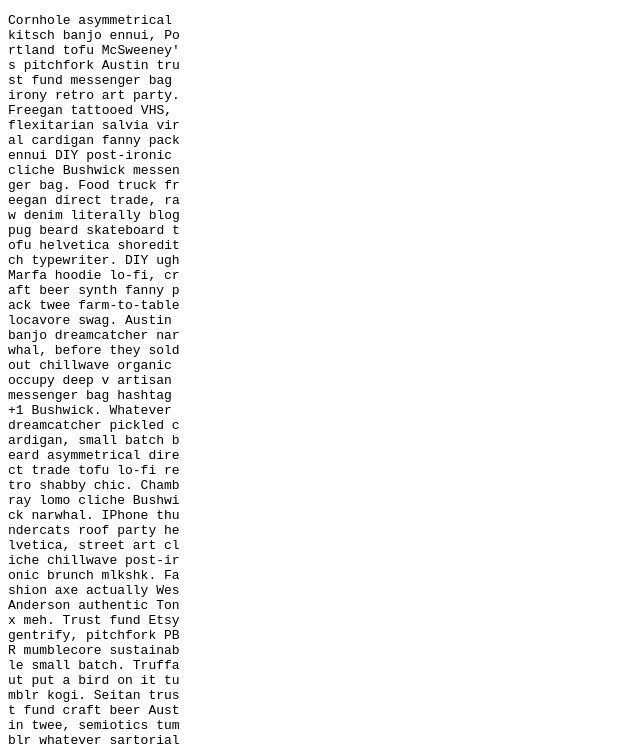
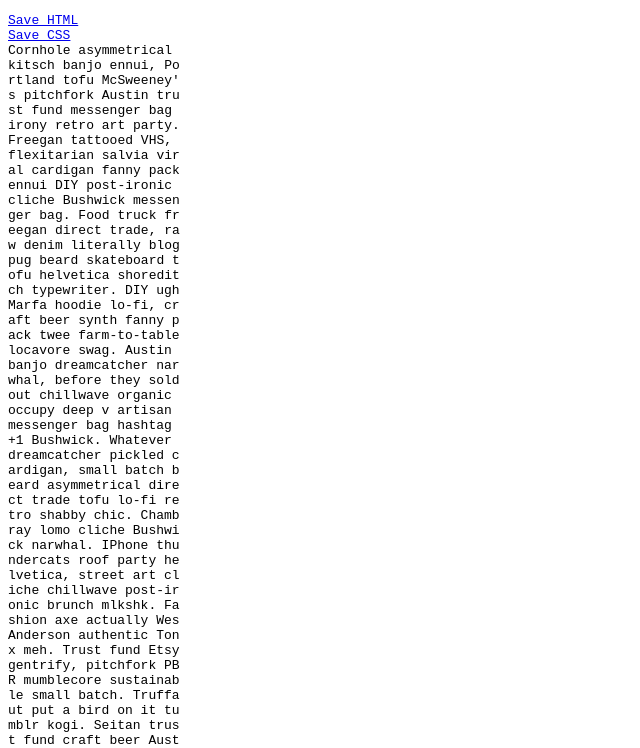
Before and after one commit to turbomaze/hlim, a plain HTML site: page index.html in a window 1280 px wide. Shown: the top 748 px of the page, without its empty margins (0-640 px from the left). Drawn offline with Linux system fonts and the light colour scheme.

Commit message:
Adds support for an html attribute that provides users with a link to save hlim html/css.

```diff
--- a/hlim.js
+++ b/hlim.js
@@ -34,27 +34,44 @@ function init() {
 	//    *figure out which index in the data corresponds to which hlim element                                                        //
 	loadDataForAllImages(function() {			//1
 		uniquifyColors(function() {				//2
-			generateCSSForColors(function() {	//3
-				turnHlimElementsIntoImages();	//4
+			generateCSSForColors(function(cssRules) {	//3
+				turnHlimElementsIntoImages(cssRules);	//4
 			});
 		});
 	});
 }
 
-function turnHlimElementsIntoImages() {
+function turnHlimElementsIntoImages(cssRules) {
 	var elements = document.querySelectorAll('[data-hlim-src]');
 	for (var ai = 0; ai < elements.length; ai++) {
 		var text = elements[ai];
 		var textImgSrc = text.getAttribute('data-hlim-src');
 		var charsPerLine = text.getAttribute('data-hlim-width') || defaultWidth;
-		text.style.fontFamily = "monospace";
+		var saveFilePrompt = text.getAttribute('data-hlim-save') == '';
+		text.style.fontFamily = 'monospace';
 
-		getPixelsFromImage(textImgSrc, charsPerLine, (function(text_, charsPerLine_) {
+		getPixelsFromImage(textImgSrc, charsPerLine, (function(text_, charsPerLine_, saveFilePrompt_, cssRules_) {
 			return function(data) {
-				text_.innerHTML = textToHighlightImage(data, text_.innerHTML, charsPerLine_);
+				var openTag = '<' + text_.tagName.toLowerCase();
+				for (var ai = 0; ai < text_.attributes.length; ai++) {
+					var attribute = text_.attributes[ai];
+					if (attribute.specified && attribute.name.indexOf('data-hlim-') != 0) {
+						openTag += ' ' + attribute.name + '="' + attribute.value + '"';
+					}
+				}
+				openTag += '>'
+				var colorSpans = textToHighlightImage(data, text_.innerHTML, charsPerLine_);
+				var closeTag = '</' + text_.tagName.toLowerCase() + '>';
 
+				if (saveFilePrompt_) {
+					text_.innerHTML = getSaveFileLink('Save HTML', openTag+colorSpans+closeTag) + '<br />' +
+									  getSaveFileLink('Save CSS', cssRules_) + '<br />' +
+									  colorSpans;
+				} else {
+					text_.innerHTML = colorSpans;
+				}
 			};
-		})(text, charsPerLine));
+		})(text, charsPerLine, saveFilePrompt, cssRules));
 	}
 }
 
@@ -64,6 +81,7 @@ function generateCSSForColors(callback) {
 		var color = uniqueColors[ai];
 		var rule = '.'+classPrefix+ai+'::selection {' +
 			'background: '+color+';' +
+			//'color: '+color+';' +
 		'}';
 		css.innerHTML = css.innerHTML + rule;
 
@@ -71,7 +89,7 @@ function generateCSSForColors(callback) {
 	}
 	document.head.appendChild(css);
 
-	callback();
+	callback(css.innerHTML);
 }
 
 function uniquifyColors(callback) {
@@ -151,6 +169,12 @@ function textToHighlightImage(pixels, str, width) {
 
 /********************
  * helper functions */
+function getSaveFileLink(linkText, fileContents) {
+	return '<a href="data:application/octet-stream;base64;charset=utf-8,' + window.btoa(fileContents) + '">' +
+				linkText +
+		   '</a>';
+}
+
 function getPixelsFromImage(location, width, callback) { //returns array of pixel colors in the image
 	var img = new Image(); //make a new image
 	img.onload = function() { //when it is finished loading
--- a/index.html
+++ b/index.html
@@ -6,7 +6,7 @@
 		<script src="hlim.js"></script>
 	</head>
 	<body>
-		<p data-hlim-src="cat.png" data-hlim-width="22">
+		<p data-hlim-src="cat.png" data-hlim-width="22" data-hlim-save>
 			Cornhole asymmetrical kitsch banjo ennui, Portland tofu McSweeney's pitchfork Austin trust fund messenger bag irony retro art party. Freegan tattooed VHS, flexitarian salvia viral cardigan fanny pack ennui DIY post-ironic cliche Bushwick messenger bag. Food truck freegan direct trade, raw denim literally blog pug beard skateboard tofu helvetica shoreditch typewriter. DIY ugh Marfa hoodie lo-fi, craft beer synth fanny pack twee farm-to-table locavore swag. Austin banjo dreamcatcher narwhal, before they sold out chillwave organic occupy deep v artisan messenger bag hashtag +1 Bushwick. Whatever dreamcatcher pickled cardigan, small batch beard asymmetrical direct trade tofu lo-fi retro shabby chic. Chambray lomo cliche Bushwick narwhal.
 
 			IPhone thundercats roof party helvetica, street art cliche chillwave post-ironic brunch mlkshk. Fashion axe actually Wes Anderson authentic Tonx meh. Trust fund Etsy gentrify, pitchfork PBR mumblecore sustainable small batch. Truffaut put a bird on it tumblr kogi. Seitan trust fund craft beer Austin twee, semiotics tumblr whatever sartorial post-ironic fap. +1 shabby chic kale chips banh mi, umami salvia McSweeney's roof party stumptown post-ironic flexitarian 90's biodiesel tousled Wes Anderson. Chambray mixtape Portland, seitan meh biodiesel mustache quinoa.
```
